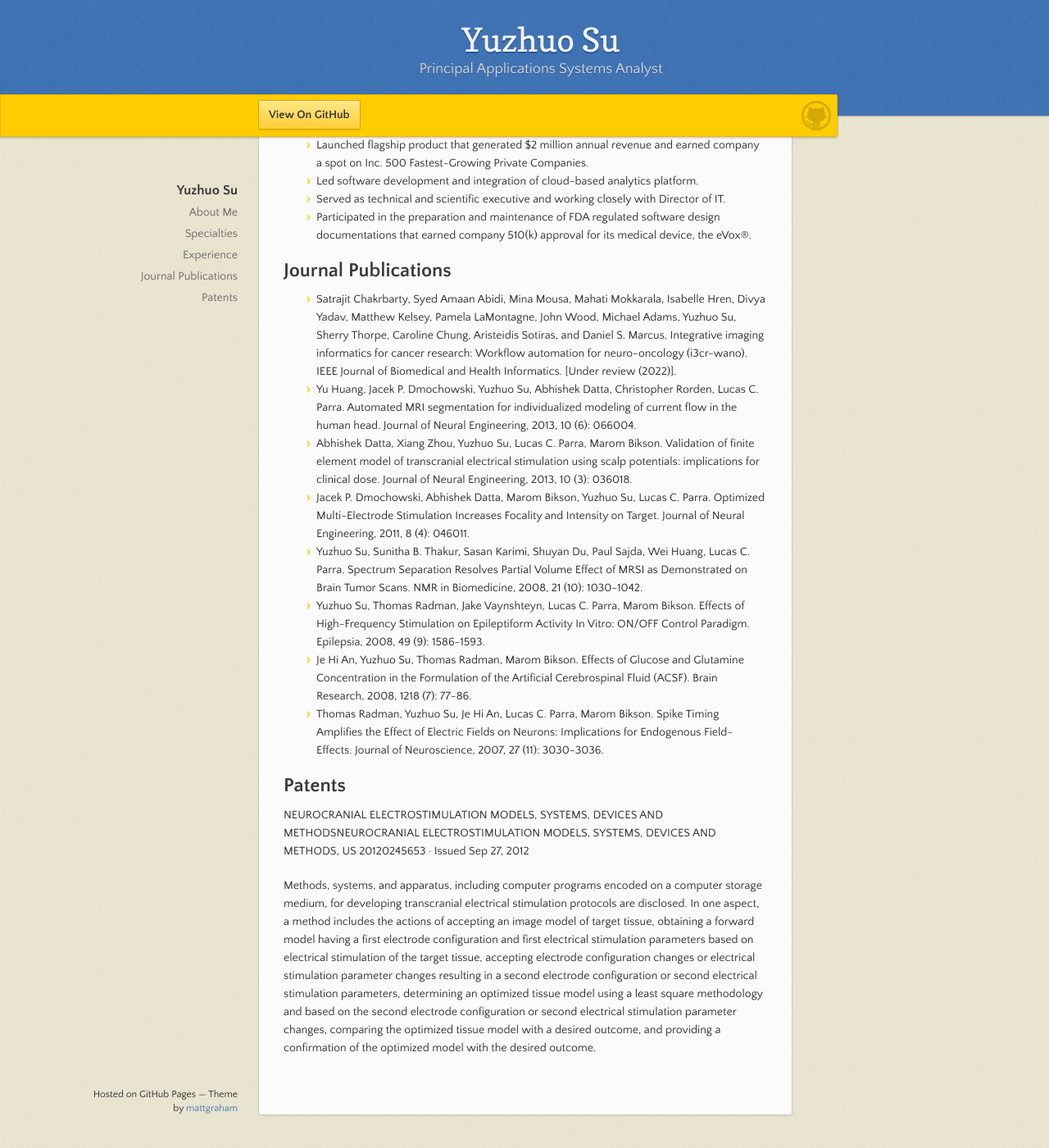
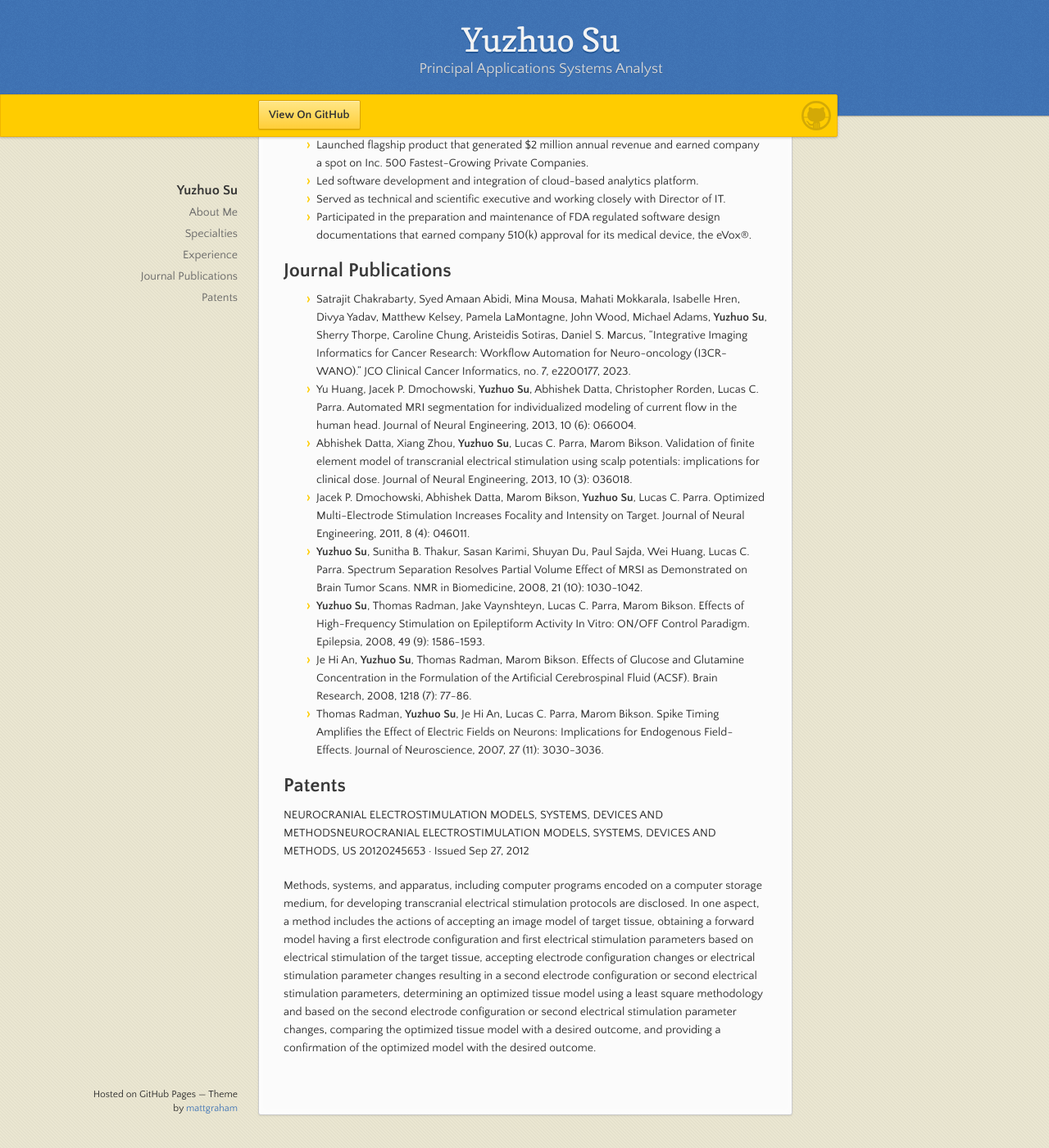
Before and after one commit to syzsuzy/syzsuzy.github.io, a Jekyll site: the page built from index.md, in a window 1280 px wide and 1400 px high, scrolled down 1223 px. Shown: the whole window at 82% size. Built offline with Jekyll 4.4.1, drawn with Linux system fonts in a browser that asks for light colours; our own code applies the rules of GitHub Pages for plain Markdown files; grey boxes are pictures that could not be loaded.

Commit message:
Update index.md

```diff
--- a/index.md
+++ b/index.md
@@ -42,14 +42,14 @@ Manage technical and engineering projects; Medical Device software development a
  - Participated in the preparation and maintenance of FDA regulated software design documentations that earned company 510(k) approval for its medical device, the eVox®.
 
 ## Journal Publications
-- Satrajit Chakrbarty, Syed Amaan Abidi, Mina Mousa, Mahati Mokkarala, Isabelle Hren, Divya Yadav, Matthew Kelsey, Pamela LaMontagne, John Wood, Michael Adams, Yuzhuo Su, Sherry Thorpe, Caroline Chung, Aristeidis Sotiras, and Daniel S. Marcus. Integrative imaging informatics for cancer research: Workflow automation for neuro-oncology (i3cr-wano). IEEE Journal of Biomedical and Health Informatics. [Under review (2022)].
-- Yu Huang, Jacek P. Dmochowski, Yuzhuo Su, Abhishek Datta, Christopher Rorden, Lucas C. Parra. Automated MRI segmentation for individualized modeling of current flow in the human head. Journal of Neural Engineering, 2013, 10 (6): 066004.
-- Abhishek Datta, Xiang Zhou, Yuzhuo Su, Lucas C. Parra, Marom Bikson. Validation of finite element model of transcranial electrical stimulation using scalp potentials: implications for clinical dose. Journal of Neural Engineering, 2013, 10 (3): 036018.
-- Jacek P. Dmochowski, Abhishek Datta, Marom Bikson, Yuzhuo Su, Lucas C. Parra. 	Optimized Multi-Electrode Stimulation Increases Focality and Intensity on Target. 	Journal of Neural Engineering, 2011, 8 (4): 046011.
-- Yuzhuo Su, Sunitha B. Thakur, Sasan Karimi, Shuyan Du, Paul Sajda, Wei Huang, Lucas C. Parra. Spectrum Separation Resolves Partial Volume Effect of MRSI as Demonstrated on Brain Tumor Scans. NMR in Biomedicine, 2008, 21 (10): 1030-1042.
-- Yuzhuo Su, Thomas Radman, Jake Vaynshteyn, Lucas C. Parra, Marom Bikson. Effects of High-Frequency Stimulation on Epileptiform Activity In Vitro:  ON/OFF Control Paradigm. Epilepsia, 2008, 49 (9): 1586-1593.
-- Je Hi An, Yuzhuo Su, Thomas Radman, Marom Bikson. Effects of Glucose and Glutamine Concentration in the Formulation of the Artificial Cerebrospinal Fluid (ACSF). Brain Research, 2008, 1218 (7): 77-86.
-- Thomas Radman, Yuzhuo Su, Je Hi An, Lucas C. Parra, Marom Bikson. Spike Timing Amplifies the Effect of Electric Fields on Neurons: Implications for Endogenous Field-Effects. Journal of Neuroscience, 2007, 27 (11): 3030-3036.
+- Satrajit Chakrabarty, Syed Amaan Abidi, Mina Mousa, Mahati Mokkarala, Isabelle Hren, Divya Yadav, Matthew Kelsey, Pamela LaMontagne, John Wood, Michael Adams, **Yuzhuo Su**, Sherry Thorpe, Caroline Chung, Aristeidis Sotiras, Daniel S. Marcus, "Integrative Imaging Informatics for Cancer Research: Workflow Automation for Neuro-oncology (I3CR-WANO)." JCO Clinical Cancer Informatics, no. 7, e2200177, 2023.
+- Yu Huang, Jacek P. Dmochowski, **Yuzhuo Su**, Abhishek Datta, Christopher Rorden, Lucas C. Parra. Automated MRI segmentation for individualized modeling of current flow in the human head. Journal of Neural Engineering, 2013, 10 (6): 066004.
+- Abhishek Datta, Xiang Zhou, **Yuzhuo Su**, Lucas C. Parra, Marom Bikson. Validation of finite element model of transcranial electrical stimulation using scalp potentials: implications for clinical dose. Journal of Neural Engineering, 2013, 10 (3): 036018.
+- Jacek P. Dmochowski, Abhishek Datta, Marom Bikson, **Yuzhuo Su**, Lucas C. Parra. 	Optimized Multi-Electrode Stimulation Increases Focality and Intensity on Target. 	Journal of Neural Engineering, 2011, 8 (4): 046011.
+- **Yuzhuo Su**, Sunitha B. Thakur, Sasan Karimi, Shuyan Du, Paul Sajda, Wei Huang, Lucas C. Parra. Spectrum Separation Resolves Partial Volume Effect of MRSI as Demonstrated on Brain Tumor Scans. NMR in Biomedicine, 2008, 21 (10): 1030-1042.
+- **Yuzhuo Su**, Thomas Radman, Jake Vaynshteyn, Lucas C. Parra, Marom Bikson. Effects of High-Frequency Stimulation on Epileptiform Activity In Vitro:  ON/OFF Control Paradigm. Epilepsia, 2008, 49 (9): 1586-1593.
+- Je Hi An, **Yuzhuo Su**, Thomas Radman, Marom Bikson. Effects of Glucose and Glutamine Concentration in the Formulation of the Artificial Cerebrospinal Fluid (ACSF). Brain Research, 2008, 1218 (7): 77-86.
+- Thomas Radman, **Yuzhuo Su**, Je Hi An, Lucas C. Parra, Marom Bikson. Spike Timing Amplifies the Effect of Electric Fields on Neurons: Implications for Endogenous Field-Effects. Journal of Neuroscience, 2007, 27 (11): 3030-3036.
 
 
 ## Patents
```
